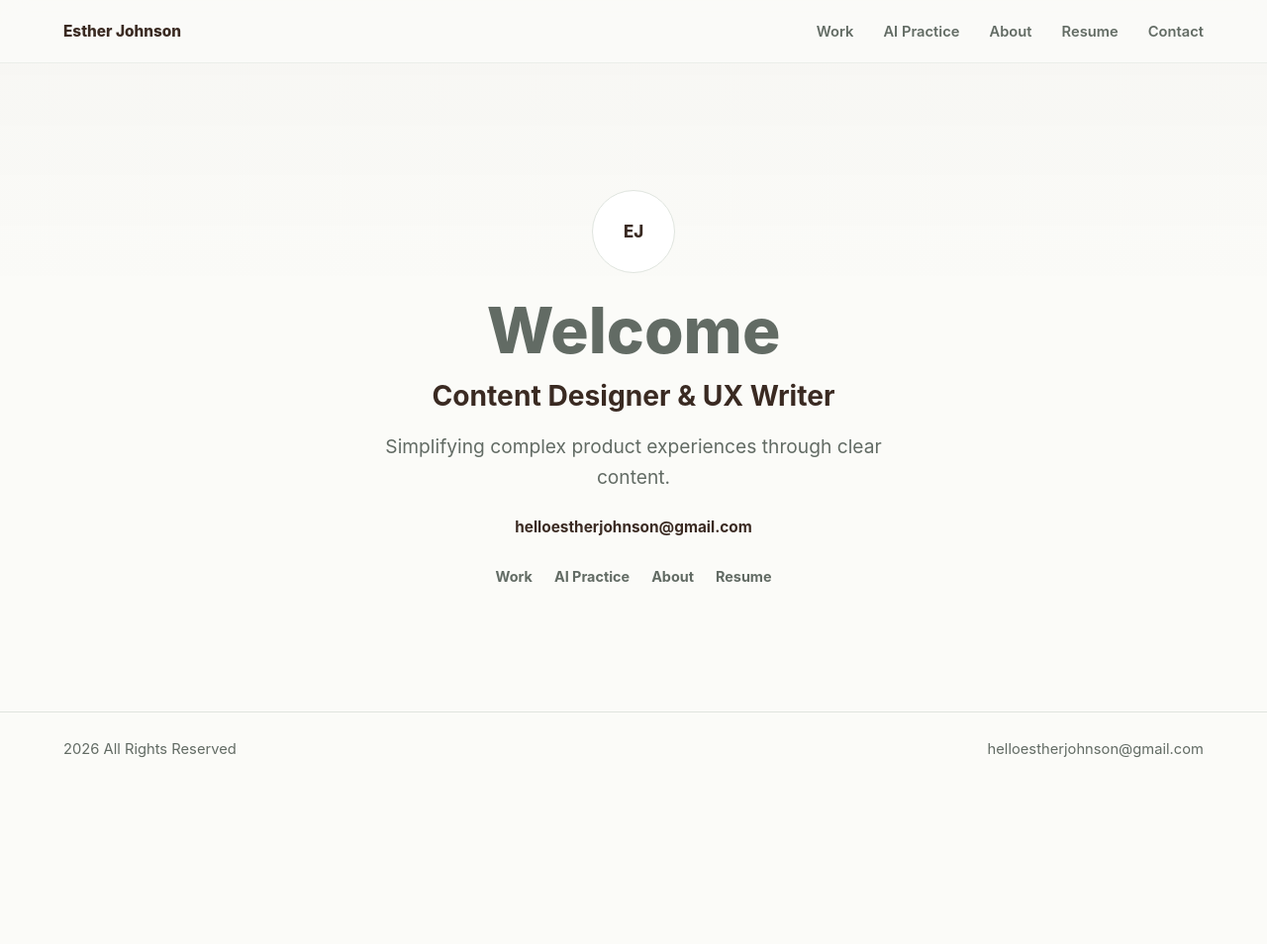
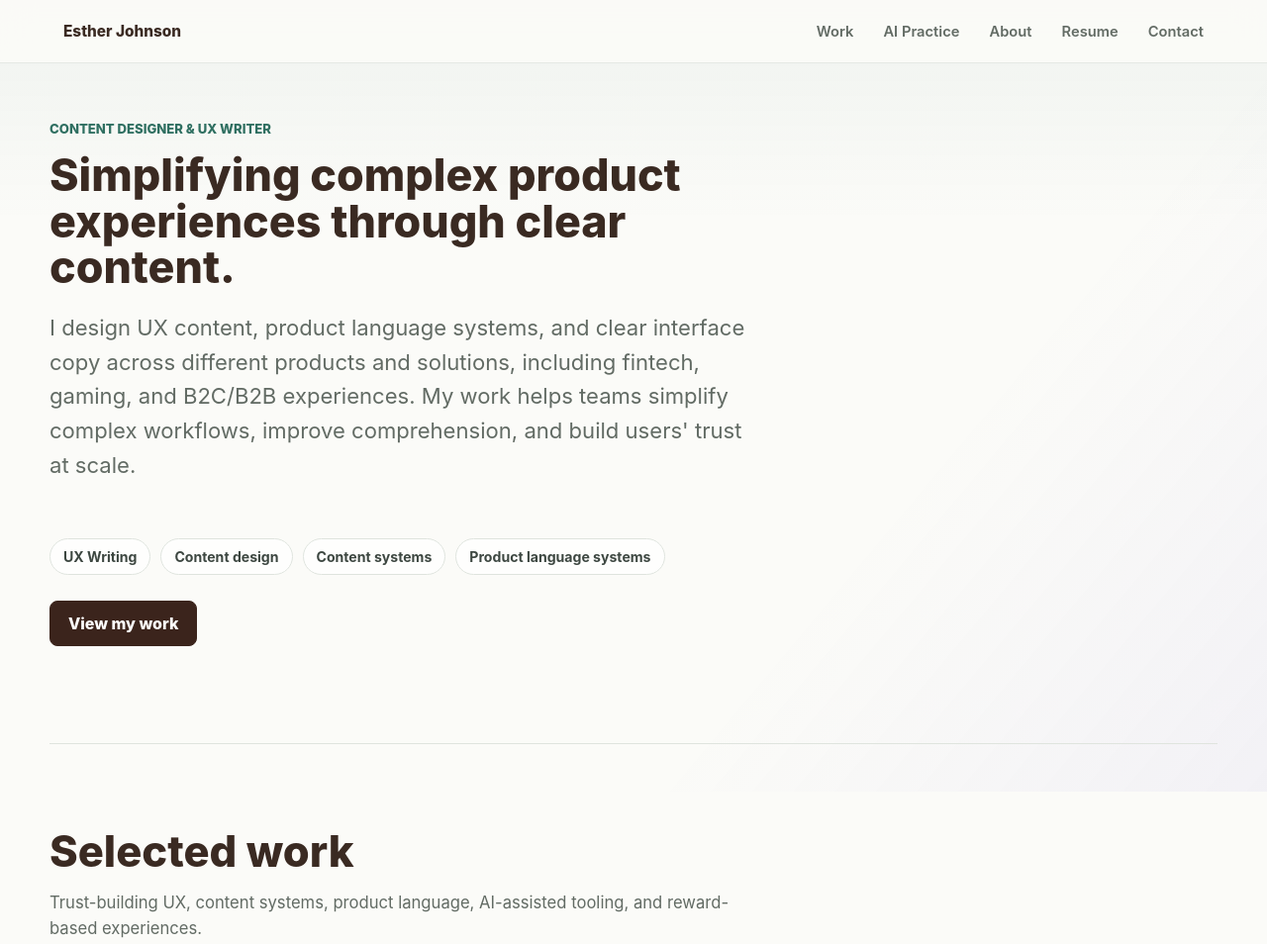
Before and after one commit to EstheerJ/esther-johnson-portfolio, a plain HTML site: page index.html in a window 1280 px wide. Shown: the top 954 px of the page at 99% size. Before the commit the page ends 800 px from the top, so only its background shows below. Drawn offline with Linux system fonts and the light colour scheme.

Commit message:
Revert "Simplify homepage landing"
This reverts commit 7643c42b6e2e946ce2ea2b26625a8ead179ad92d.

```diff
--- a/index.html
+++ b/index.html
@@ -3,7 +3,7 @@
 <head>
   <meta charset="utf-8">
   <meta name="viewport" content="width=device-width, initial-scale=1">
-  <meta name="description" content="Esther Johnson is a Content Designer and UX Writer simplifying complex product experiences through clear content.">
+  <meta name="description" content="Esther Johnson is a Content Designer and UX Writer creating clear, trustworthy product experiences across different products and solutions.">
   <meta property="og:title" content="Esther Johnson | Content Designer & UX Writer">
   <meta property="og:description" content="Selected work across content design, UX writing, product language systems, and AI-assisted content workflows.">
   <meta property="og:type" content="website">
@@ -11,7 +11,7 @@
   <meta name="theme-color" content="#fbfbf8">
   <title>Esther Johnson | Content Designer & UX Writer</title>
   <link rel="icon" href="assets/favicon.svg" type="image/svg+xml">
-  <link rel="stylesheet" href="styles.css?v=15">
+  <link rel="stylesheet" href="styles.css?v=14">
 </head>
 <body>
   <header class="site-header">
@@ -28,10 +28,10 @@
   <main id="app" tabindex="-1"></main>
 
   <footer class="footer">
-    <p>2026 All Rights Reserved</p>
+    <p>Content Designer & UX Writer</p>
     <a href="mailto:helloestherjohnson@gmail.com">helloestherjohnson@gmail.com</a>
   </footer>
 
-  <script src="main.js?v=15"></script>
+  <script src="main.js?v=14"></script>
 </body>
 </html>
--- a/main.js
+++ b/main.js
@@ -325,21 +325,62 @@ function escapeHtml(value) {
 
 function renderHome() {
   document.title = "Esther Johnson | Content Designer & UX Writer";
+  const featured = projects.filter((project) => !project.supportingGroup).map((project) => projectCard(project)).join("");
+  const supporting = externalWork.map(externalCard).join("");
 
   app.innerHTML = `
-    <section class="minimal-home" aria-labelledby="welcome-title">
-      <div class="minimal-mark" aria-hidden="true">EJ</div>
-      <p class="minimal-eyebrow">Welcome</p>
-      <h1 id="welcome-title">Content Designer & UX Writer</h1>
-      <p class="minimal-line">Simplifying complex product experiences through clear content.</p>
-      <a class="minimal-email" href="mailto:helloestherjohnson@gmail.com">helloestherjohnson@gmail.com</a>
-      <nav class="minimal-links" aria-label="Portfolio shortcuts">
-        <a href="#/work">Work</a>
-        <a href="#/ai-practice">AI Practice</a>
-        <a href="#/about">About</a>
-        <a href="assets/esther-johnson-resume.pdf?v=20260723" target="_blank" rel="noreferrer">Resume</a>
-      </nav>
+    <section class="page hero">
+      <div>
+        <p class="kicker">Content Designer & UX Writer</p>
+        <h1>Simplifying complex product experiences through clear content.</h1>
+        <p class="lede">I design UX content, product language systems, and clear interface copy across different products and solutions, including fintech, gaming, and B2C/B2B experiences. My work helps teams simplify complex workflows, improve comprehension, and build users' trust at scale.</p>
+      </div>
+      <div class="hero-meta">
+        <span class="pill">UX Writing</span>
+        <span class="pill">Content design</span>
+        <span class="pill">Content systems</span>
+        <span class="pill">Product language systems</span>
+      </div>
+      <div class="actions">
+        <a class="button" href="#/work">View my work</a>
+      </div>
     </section>
+
+    <section class="page section" id="work">
+      <div class="section-head">
+        <h2>Selected work</h2>
+        <p>Trust-building UX, content systems, product language, AI-assisted tooling, and reward-based experiences.</p>
+      </div>
+      <div class="work-grid">${featured}</div>
+    </section>
+
+    <section class="page section">
+      <div class="section-head">
+        <h2>Design Portfolio</h2>
+        <p>Supporting work that shows my wider UX, product design, and public case-study background.</p>
+      </div>
+      <div class="support-grid">${supporting}</div>
+    </section>
+
+    <section class="page section">
+      <div class="split">
+        <div>
+          <p class="kicker">AI Practice</p>
+          <h2>AI for content design, not content shortcuts.</h2>
+        </div>
+        <div class="text-stack">
+          <p>I use AI to support content judgment, not replace it. My AI work focuses on helping teams apply UX writing standards, review product language, speed up content operations, and make clearer decisions inside the tools they already use.</p>
+          <ul class="principles">
+            <li>Start with clear content standards.</li>
+            <li>Keep humans responsible for final decisions.</li>
+            <li>Use AI to support review, consistency, and scale.</li>
+            <li>Treat sensitive product content with extra care.</li>
+          </ul>
+        </div>
+      </div>
+    </section>
+
+    ${managerFeedbackSection()}
   `;
 }
 
--- a/styles.css
+++ b/styles.css
@@ -11,7 +11,7 @@
   --accent-soft: #e8f3ee;
   --dark: #3b241c;
   --radius: 8px;
-  --shadow: 0 18px 50px rgba(31, 40, 36, 0.06);
+  --shadow: 0 22px 70px rgba(31, 40, 36, 0.09);
 }
 
 * {
@@ -35,7 +35,9 @@ body::before {
   position: fixed;
   inset: 0;
   pointer-events: none;
-  background: linear-gradient(180deg, rgba(58, 42, 34, 0.025), transparent 38%);
+  background:
+    linear-gradient(180deg, rgba(47, 111, 97, 0.06), transparent 28%),
+    linear-gradient(310deg, rgba(107, 91, 214, 0.06), transparent 32%);
   z-index: -1;
 }
 
@@ -53,9 +55,9 @@ a {
   align-items: center;
   gap: 24px;
   padding: 22px clamp(20px, 5vw, 72px);
-  border-bottom: 1px solid rgba(223, 228, 222, 0.56);
-  background: rgba(251, 251, 248, 0.86);
-  backdrop-filter: blur(12px);
+  border-bottom: 1px solid rgba(223, 228, 222, 0.76);
+  background: rgba(251, 251, 248, 0.92);
+  backdrop-filter: blur(16px);
 }
 
 .brand {
@@ -99,83 +101,6 @@ main:focus {
   align-content: center;
   gap: 26px;
   padding-top: clamp(28px, 5vw, 58px);
-}
-
-.minimal-home {
-  min-height: calc(100vh - 154px);
-  width: min(980px, calc(100% - 40px));
-  margin: 0 auto;
-  display: grid;
-  place-items: center;
-  align-content: center;
-  justify-items: center;
-  gap: 18px;
-  padding: clamp(72px, 10vw, 132px) 0;
-  text-align: center;
-}
-
-.minimal-mark {
-  width: 84px;
-  height: 84px;
-  display: grid;
-  place-items: center;
-  border: 1px solid var(--line);
-  border-radius: 50%;
-  background: var(--surface);
-  color: var(--ink);
-  font-size: 1.05rem;
-  font-weight: 820;
-}
-
-.minimal-eyebrow {
-  margin: 8px 0 0;
-  color: var(--muted);
-  font-size: clamp(2rem, 5vw, 4.2rem);
-  font-weight: 820;
-  line-height: 1;
-}
-
-.minimal-home h1 {
-  max-width: none;
-  margin: 0;
-  color: var(--ink);
-  font-size: clamp(1.2rem, 2.2vw, 1.8rem);
-  line-height: 1.2;
-  font-weight: 720;
-}
-
-.minimal-line {
-  max-width: 560px;
-  margin: 0;
-  color: var(--muted);
-  font-size: clamp(1rem, 1.8vw, 1.2rem);
-  line-height: 1.6;
-}
-
-.minimal-email {
-  margin-top: 8px;
-  color: var(--ink);
-  font-size: 0.96rem;
-  font-weight: 720;
-}
-
-.minimal-email:hover {
-  color: var(--accent);
-}
-
-.minimal-links {
-  display: flex;
-  flex-wrap: wrap;
-  justify-content: center;
-  gap: 10px 22px;
-  margin-top: 14px;
-  color: var(--muted);
-  font-size: 0.9rem;
-  font-weight: 680;
-}
-
-.minimal-links a:hover {
-  color: var(--accent);
 }
 
 .kicker {
@@ -727,11 +652,6 @@ td {
     width: min(100% - 28px, 1180px);
   }
 
-  .minimal-home {
-    min-height: calc(100vh - 214px);
-    width: min(100% - 28px, 980px);
-  }
-
   h1 {
     font-size: clamp(1.75rem, 5.6vw, 2.1rem);
     line-height: 1.12;
@@ -813,10 +733,6 @@ td {
     width: 100%;
   }
 
-  .minimal-links {
-    gap: 10px 16px;
-  }
-
   .external-card .card-thumb,
   .external-card .card-thumb img,
   .external-card .card-thumb span {
```
